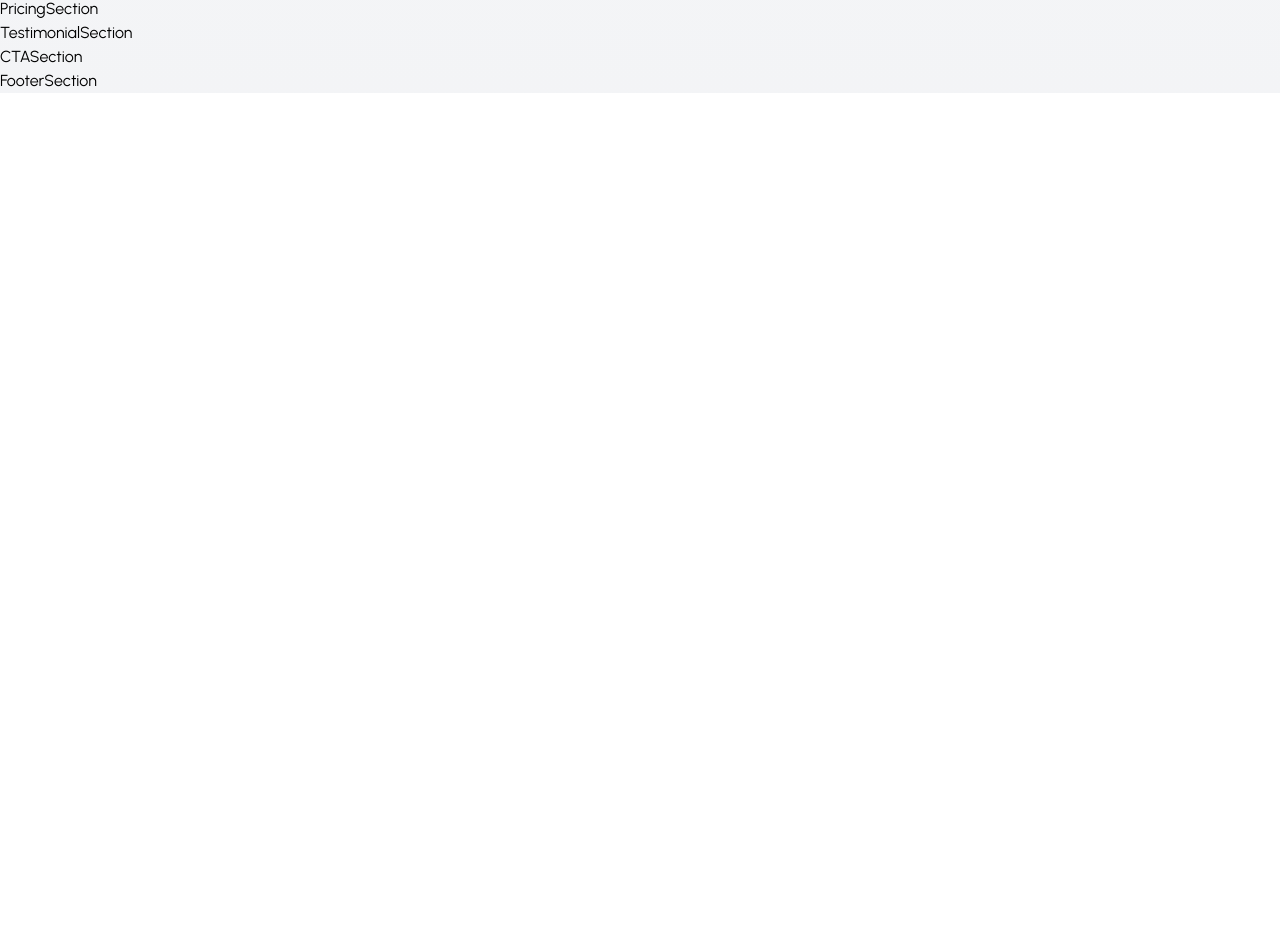
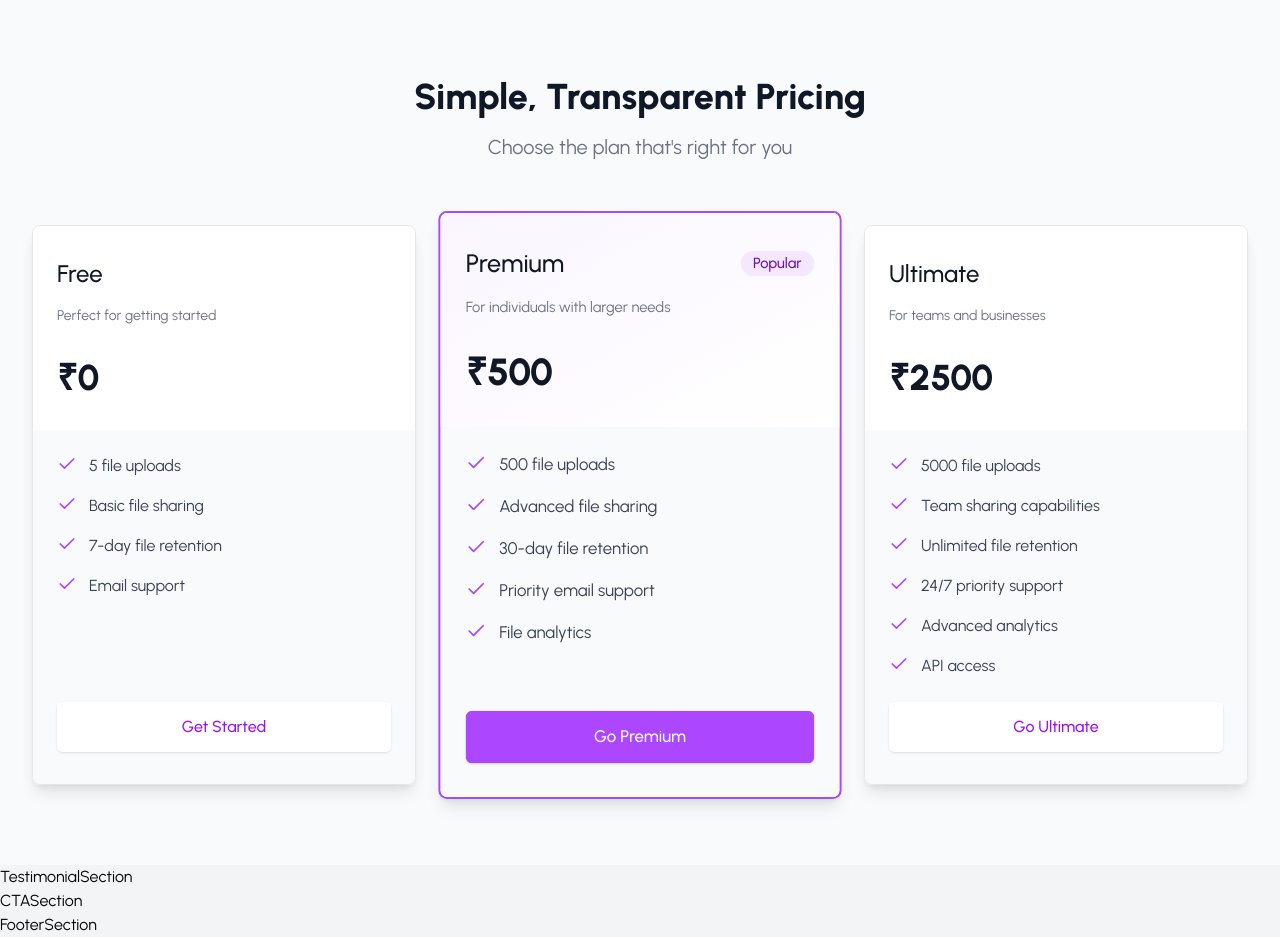
Before and after one commit to SouravGorain73/vector-share, a React (Vite) app in the folder vector-share-frontend/: page / in a window 1280 px wide. Shown: the part 2052-2989 px from the top of the page. Before the commit the page ends 2145 px from the top, so only its background shows below. Built offline with nearby package versions, Linux system fonts and the light colour scheme.

Commit message:
Add some static data for testing and design the Pricing Section

```diff
--- a/vector-share-frontend/src/assets/data.js
+++ b/vector-share-frontend/src/assets/data.js
@@ -1,26 +1,47 @@
 //Static data
-export const plans = [
+export const pricingPlans = [
   {
-    id: "p1",
     name: "Free",
-    price: 0,
-    storage: 15, // GB
-    features: ["Basic Upload", "Limited Sharing"],
+    description: "Perfect for getting started",
+    price: "₹0",
+    highlighted: false,
+    features: [
+      "5 file uploads",
+      "Basic file sharing",
+      "7-day file retention",
+      "Email support"
+    ],
+    cta: "Get Started"
   },
   {
-    id: "p2",
-    name: "Pro",
-    price: 199,
-    storage: 100,
-    features: ["Unlimited Upload", "Advanced Sharing", "Semantic Search"],
+    name: "Premium",
+    description: "For individuals with larger needs",
+    price: "₹500",
+    highlighted: true,
+    features: [
+      "500 file uploads",
+      "Advanced file sharing",
+      "30-day file retention",
+      "Priority email support",
+      "File analytics"
+    ],
+    cta: "Go Premium"
   },
   {
-    id: "p3",
-    name: "Enterprise",
-    price: 499,
-    storage: 1000,
-    features: ["Team Access", "Priority Support", "AI Search"],
-  },
+    name: "Ultimate",
+    description: "For teams and businesses",
+    price: "₹2500",
+    highlighted: false,
+    features: [
+      "5000 file uploads",
+      "Team sharing capabilities",
+      "Unlimited file retention",
+      "24/7 priority support",
+      "Advanced analytics",
+      "API access"
+    ],
+    cta: "Go Ultimate"
+  }
 ];
 
 export const subscriptions = [
--- a/vector-share-frontend/src/components/landing/PricingSection.jsx
+++ b/vector-share-frontend/src/components/landing/PricingSection.jsx
@@ -1,9 +1,66 @@
+import { Check } from 'lucide-react'
 import React from 'react'
 
-function PricingSection() {
+function PricingSection({pricingPlans}) {
   return (
-    <div>
-      PricingSection
+    <div className="py-20 bg-gray-50">
+      <div className="max-w-7xl mx-auto px-4 sm:px-6 lg:px-8">
+        <div className="text-center">
+          <h2 className="text-3xl font-extrabold text-gray-900 sm:text-4xl">
+            Simple, Transparent Pricing
+          </h2>
+          <p className="mt-4 max-w-2xl mx-auto text-xl text-gray-500">
+            Choose the plan that's right for you
+          </p>
+        </div>
+        <div className="mt-16 space-y-12 lg:space-y-0 lg:grid lg:grid-cols-3 lg:gap-8">
+          {
+            pricingPlans.map((plan, index) => (
+              <div key={index} className={`flex flex-col rounded-lg shadow-lg overflow-hidden ${plan.highlighted ? 'border-2 border-purple-500 transform scale-105': 'border border-gray-200'}`}>
+                <div className={`px-6 py-8 bg-white ${plan.highlighted ? 'bg-linear-to-br from-purple-50 to-white': ''}`}>
+                  <div className='flex justify-between items-center'>
+                    <h3 className="text-2xl font-medium text-gray-900">
+                      {plan.name}
+                    </h3>
+                    {plan.highlighted && (
+                      <span className='inline-flex items-center px-3 py-0.5 rounded-full text-sm font-medium bg-purple-100 text-purple-800'>
+                        Popular
+                      </span>
+                    )}
+                  </div>
+                  <p className="mt-4 text-sm text-gray-500">
+                    {plan.description}
+                  </p>
+                  <p className="mt-8">
+                    <span className="text-4xl font-extrabold text-gray-900">
+                      {plan.price}
+                    </span>
+                  </p>
+                </div>
+                <div className="flex-1 flex flex-col justify-between px-6 pt-6 pb-8 bg-gray-50 space-y-6">
+                  <ul className='space-y-4'>
+                    {plan.features.map((feature, featureIndex) => (
+                      <li key={featureIndex} className='flex items-start'>
+                        <div className="shrink-0">
+                          <Check className='h-5 w-5 text-purple-500'/>
+                        </div>
+                        <p className="ml-3 text-base text-gray-700">
+                          {feature}
+                        </p>
+                      </li>
+                    ))}
+                  </ul>
+                  <div className="rounded-md shadow">
+                    <button className={`w-full flex items-center justify-center px-5 py-3 border border-transparent text-base font-medium rounded-md ${plan.highlighted ? 'text-white bg-purple-500 hover:bg-purple-600': 'text-purple-600 bg-white hover:bg-gray-50 border-purple-500'} transition-colors duration-200`}>
+                      {plan.cta}
+                    </button>
+                  </div>
+                </div>
+              </div>
+            ))
+          }
+        </div>
+      </div>
     </div>
   )
 }
--- a/vector-share-frontend/src/pages/Landing.jsx
+++ b/vector-share-frontend/src/pages/Landing.jsx
@@ -5,7 +5,7 @@ import PricingSection from '../components/landing/PricingSection'
 import TestimonialSection from '../components/landing/TestimonialSection'
 import CTASection from '../components/landing/CTASection'
 import FooterSection from '../components/landing/FooterSection'
-import { features } from '../assets/data'
+import { features, pricingPlans } from '../assets/data'
 
 function Landing() {
   return (
@@ -17,7 +17,7 @@ function Landing() {
         <FeaturesSection features={features}/>
 
         {/* Pricing Section */}
-        <PricingSection/>
+        <PricingSection pricingPlans={pricingPlans}/>
 
         {/* Testimonials Section */}
         <TestimonialSection/>
```
